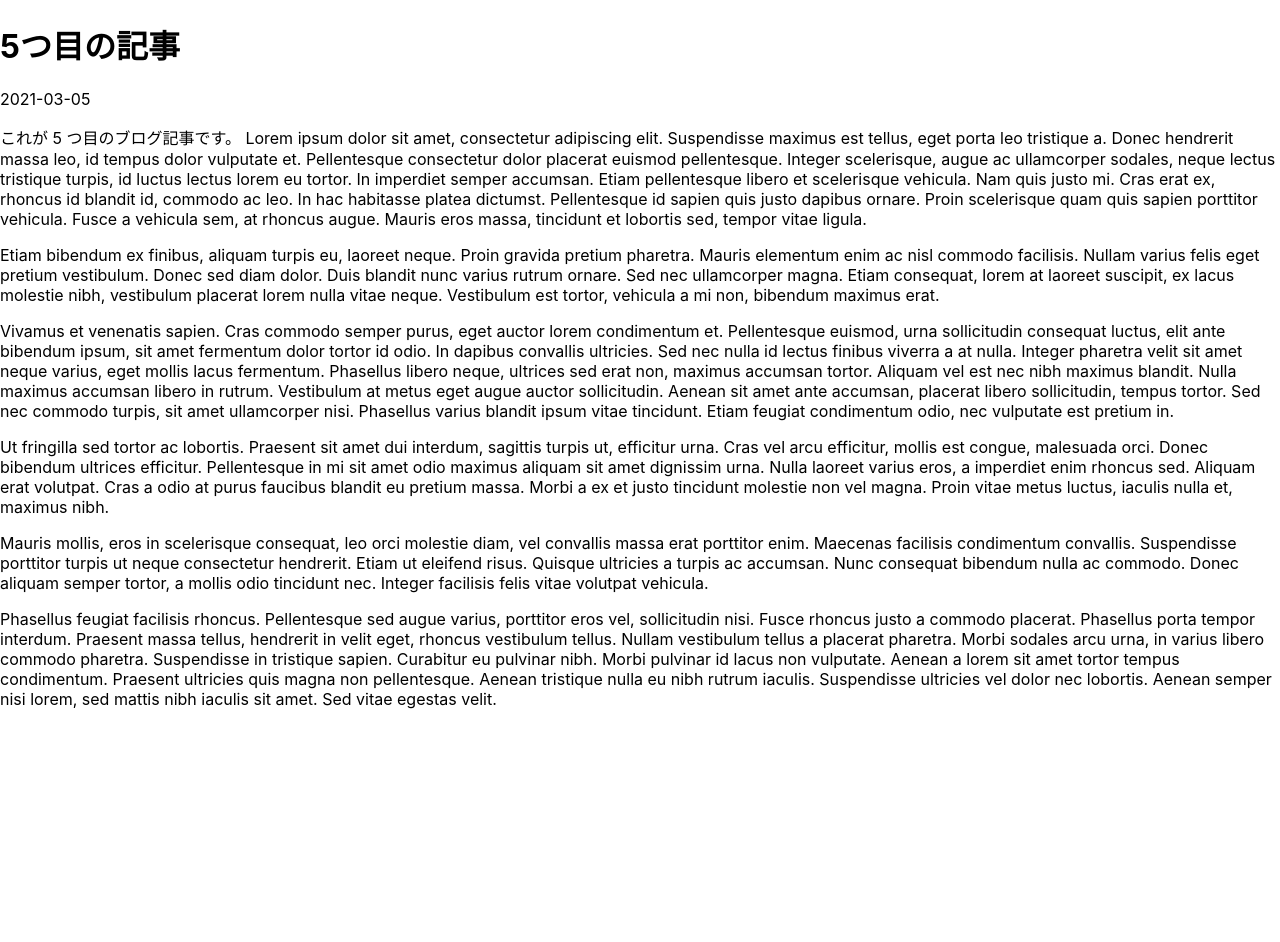
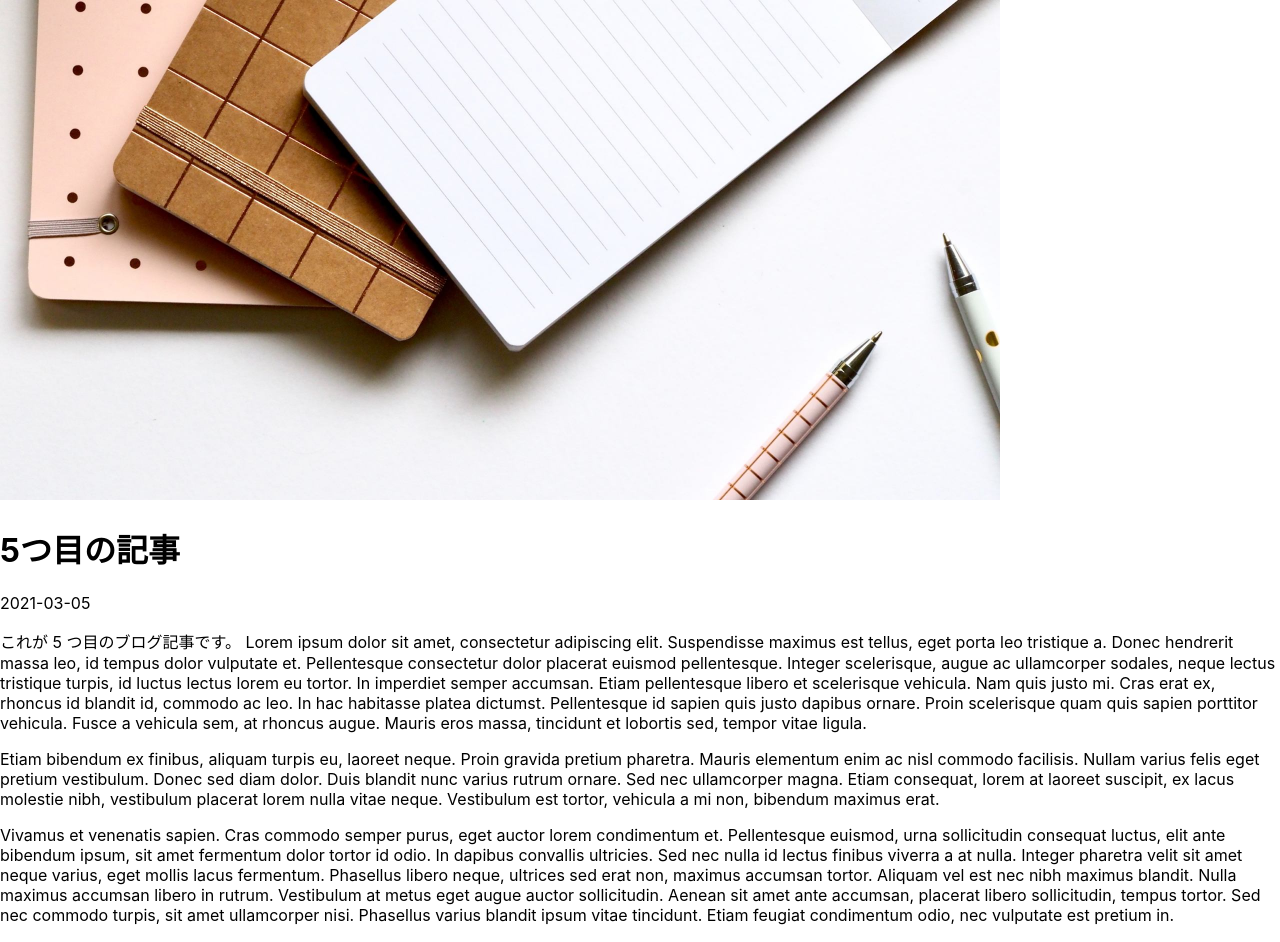
Before and after one commit to ren-ichinose/230323-typescript-nextjs-website, a Next.js app: page /blog/fifth-blog in a window 1280 px wide. Shown: the top 942 px of the page. Before the commit the page ends 800 px from the top, so only its background shows below. Built offline with nearby package versions, Linux system fonts and the light colour scheme.

Commit message:
blog個別ページの画面実装 #3

```diff
--- a/pages/blog/[slug].js
+++ b/pages/blog/[slug].js
@@ -1,14 +1,28 @@
+import Image from 'next/image';
 import matter from 'gray-matter';
 import ReactMarkdown from 'react-markdown';
 
 const ShingleBlog = ({ frontmatter, markdownBody }) => {
   const { title, date } = frontmatter;
   return (
-    <div>
-      <h1>{title}</h1>
-      <p>{date}</p>
-      <ReactMarkdown>{markdownBody}</ReactMarkdown>
-    </div>
+    <>
+      <div>
+        <Image
+          src={frontmatter.image}
+          alt="blog-image"
+          height={500}
+          width={1000}
+          priority
+        />
+      </div>
+      <div>
+        <div>
+          <h1>{title}</h1>
+          <p>{date}</p>
+          <ReactMarkdown>{markdownBody}</ReactMarkdown>
+        </div>
+      </div>
+    </>
   );
 };
 
```
